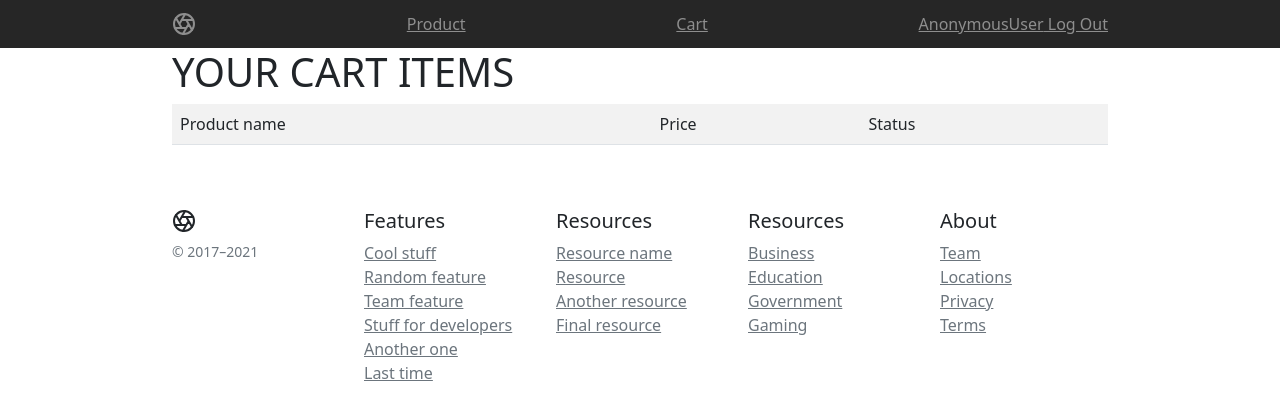
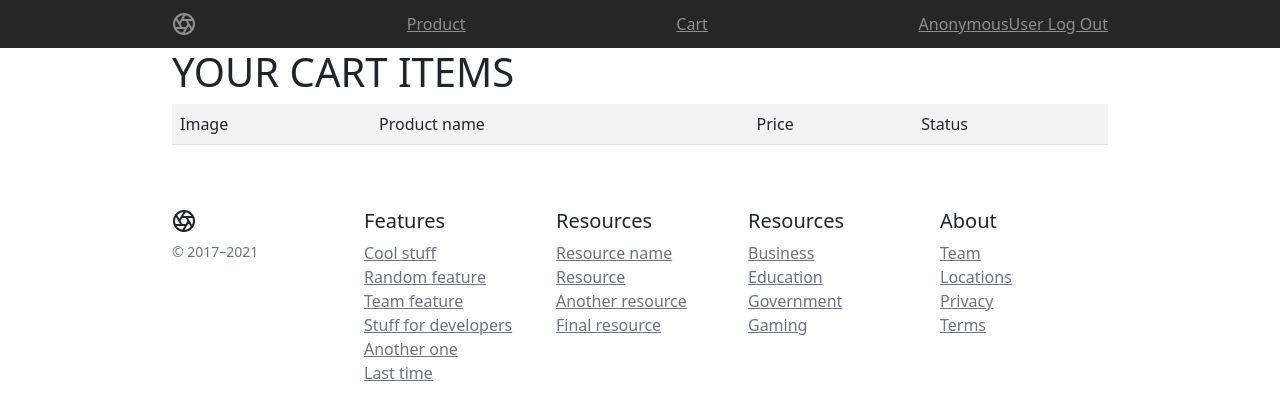
Before and after one commit to rifanarasheed/mobileapplication, a Django app: page /mobile/cart in a window 1280 px wide. Shown: the top 420 px of the page. Run offline with Django 3.2, Linux system fonts and the light colour scheme; data comes from the database, SQL or seed files in the repository; both versions use the stored data as it was after the commit; some libraries are stand-ins or nearby versions.

Commit message:
cart updated

```diff
--- a/mobile/templates/mobile/cart.html
+++ b/mobile/templates/mobile/cart.html
@@ -6,14 +6,16 @@
 <h1>YOUR CART ITEMS</h1>
 <table class="table table-striped">
     <tr>
+        <td>Image</td>
         <td>Product name</td>
         <td>Price</td>
         <td>Status</td>
     </tr>
     {% for order in orders%}
     <tr>
+        <td><img src="{{order.product.img.url}}" height="100px"></td>
         <td>{{order.product}}</td>
-        <td>{{order.price}}</td>
+        <td>{{order.product.price}}</td>
         <td>{{order.status}}</td>
         <td><a href="{%url 'cartcancel' order.id%}">cancel</a></td>
         <td><a href="{%url 'cartview' order.product%}">view</a></td>
```
Also changed, not shown: db.sqlite3.
